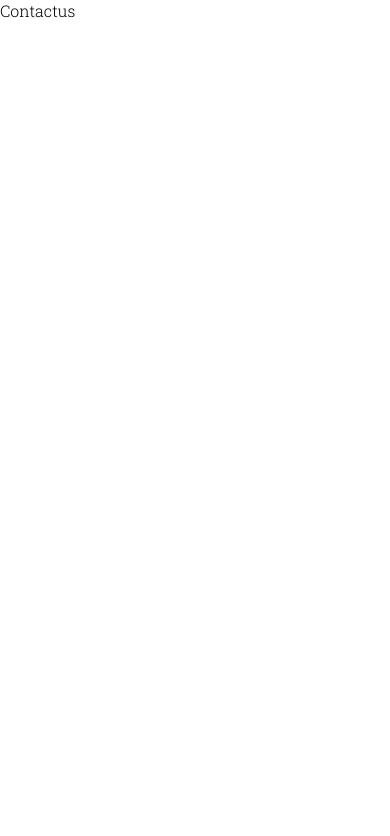
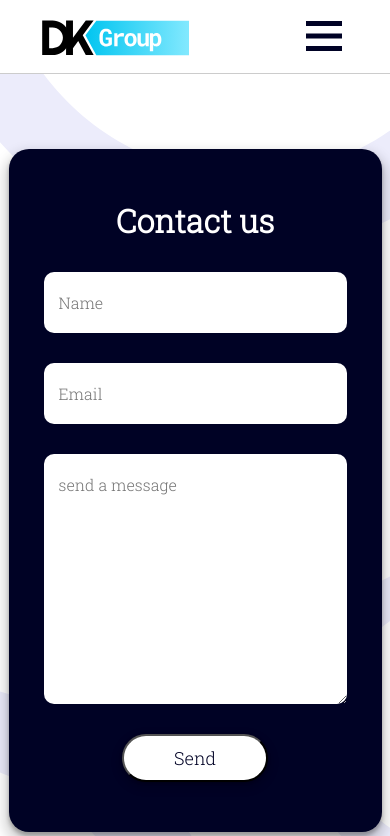
Before and after one commit to carrington-115/dkgroup, a React (Vite) app: page /contactus in a window 390 px wide. Shown: the top 836 px of the page. Built offline with nearby package versions, Linux system fonts and the light colour scheme.

Commit message:
added the contact us page and made it interactive on mobile

```diff
--- a/src/Contactus.jsx
+++ b/src/Contactus.jsx
@@ -1,7 +1,19 @@
 import React from "react";
+import styled from "styled-components";
+import ContactHeader from "./contact/ContactHeader";
+import ContactPageForm from "./contact/ContactPageForm";
+import Footer from "./contact/Footer";
 
 function Contactus() {
-  return <div>Contactus</div>;
+  return (
+    <Container>
+      <ContactHeader />
+      <ContactPageForm />
+      <Footer />
+    </Container>
+  );
 }
 
 export default Contactus;
+
+const Container = styled.div``;
--- /dev/null
+++ b/src/contact/ContactHeader.jsx
@@ -0,0 +1,116 @@
+import React from "react";
+import styled from "styled-components";
+import { NavLink } from "react-router-dom";
+
+function ContactHeader() {
+  return (
+    <Container>
+      <div className="inner-content">
+        <div className="logo">
+          <img src="/images/logo.svg" alt="logo" />
+        </div>
+        <nav>
+          <NavLink to="/" className="normal">
+            Home
+          </NavLink>
+          <NavLink to="/aboutus" className="normal">
+            About us
+          </NavLink>
+          <NavLink to="/services" className="normal">
+            Services
+          </NavLink>
+          <NavLink to="/contactus" className="contact-us">
+            Contact us
+          </NavLink>
+        </nav>
+        <div className="menu">
+          <img src="/images/home images/menu.svg" alt="" />
+        </div>
+      </div>
+    </Container>
+  );
+}
+
+export default ContactHeader;
+
+const Container = styled.header`
+  width: 100%;
+  display: flex;
+  justify-content: center;
+  overflow-y: hidden;
+  padding: 0.5cm 0;
+  border-bottom: 1px solid rgba(0, 0, 0, 0.2);
+
+  @media (min-width: 320px) and (max-width: 599px) {
+    background-color: white;
+    margin: 0;
+    padding: 0.25cm 0;
+  }
+  .inner-content {
+    display: flex;
+    width: 80%;
+    justify-content: space-between;
+    align-items: center;
+    .menu {
+      display: flex;
+      justify-content: center;
+      align-items: center;
+      padding: 0.25cm;
+      border-radius: 5px;
+      cursor: pointer;
+      &:hover {
+        background-color: rgba(0, 0, 0, 0.07);
+      }
+      svg {
+        color: #000225;
+      }
+      @media (min-width: 600px) {
+        display: none;
+      }
+    }
+    .logo {
+      width: 200px;
+      height: 54.032px;
+      @media (min-width: 320px) and (max-width: 599px) {
+        width: 150px;
+      }
+      img {
+        width: 100%;
+        height: 100%;
+      }
+    }
+    nav {
+      display: flex;
+      justify-content: space-around;
+      align-items: center;
+      width: 55%;
+      gap: 0px;
+      @media (min-width: 320px) and (max-width: 599px) {
+        display: none;
+      }
+
+      a {
+        text-decoration: none;
+        color: #000225;
+        font-family: Roboto Slab;
+        font-size: 18px;
+        font-style: normal;
+        font-weight: 700;
+        line-height: normal;
+        font-weight: bold;
+      }
+      .contact-us {
+        padding: 0.15cm 0.6cm;
+        border: 2px solid transparent;
+        border-radius: 20px;
+        color: white;
+        background-color: #000225;
+        &:hover {
+          background-color: transparent;
+          color: #000225;
+          border-color: #000225;
+        }
+      }
+    }
+  }
+`;
--- /dev/null
+++ b/src/contact/ContactPageForm.jsx
@@ -0,0 +1,85 @@
+import React from "react";
+import styled from "styled-components";
+
+function ContactPageForm() {
+  return (
+    <FormContainer>
+      <div className="form">
+        <h1>Contact us</h1>
+        <input type="text" placeholder="Name" />
+        <input type="email" placeholder="Email" />
+        <textarea rows="10" placeholder="send a message"></textarea>
+        <button>Send</button>
+      </div>
+    </FormContainer>
+  );
+}
+
+export default ContactPageForm;
+
+const FormContainer = styled.div`
+  display: flex;
+  justify-content: center;
+  align-items: center;
+  width: 100%;
+  padding: 2cm 0;
+  background: url("/images/contact images/patterns.svg");
+  background-repeat: no-repeat;
+  background-position: center;
+  .form {
+    width: 30%;
+    background-color: #000225;
+    padding: 70px 90px;
+    border-radius: 20px;
+    box-shadow: 0px 4px 4px 0px rgba(0, 0, 0, 0.3),
+      0px 8px 12px 6px rgba(0, 0, 0, 0.15);
+    display: flex;
+    flex-direction: column;
+    align-items: center;
+    gap: 30px;
+    @media (min-width: 320px) and (max-width: 599px) {
+      width: 70%;
+      padding: 50px 50px;
+    }
+    h1 {
+      text-align: center;
+      color: white;
+    }
+    input,
+    textarea {
+      padding: 20px 30px;
+      border-radius: 10px;
+      border: none;
+      font-family: Roboto Slab;
+      font-size: 16px;
+      font-style: normal;
+      font-weight: 400;
+      line-height: normal;
+      width: 100%;
+      @media (min-width: 320px) and (max-width: 599px) {
+        padding: 0;
+        padding: 20px 15px;
+      }
+    }
+    button {
+      border-radius: 50px;
+      background: #fff;
+      box-shadow: 0px 1px 3px 0px rgba(0, 0, 0, 0.3),
+        0px 4px 8px 3px rgba(0, 0, 0, 0.15);
+      font-family: Roboto Slab;
+      font-size: 24px;
+      font-style: normal;
+      font-weight: 400;
+      line-height: normal;
+      color: #000225;
+      padding: 10px 50px;
+      cursor: pointer;
+      @media (min-width: 320px) and (max-width: 599px) {
+        font-size: 18px;
+      }
+      &:hover {
+        font-weight: bold;
+      }
+    }
+  }
+`;
```
Also changed, not shown: public/images/contact images/patterns.svg (added).
